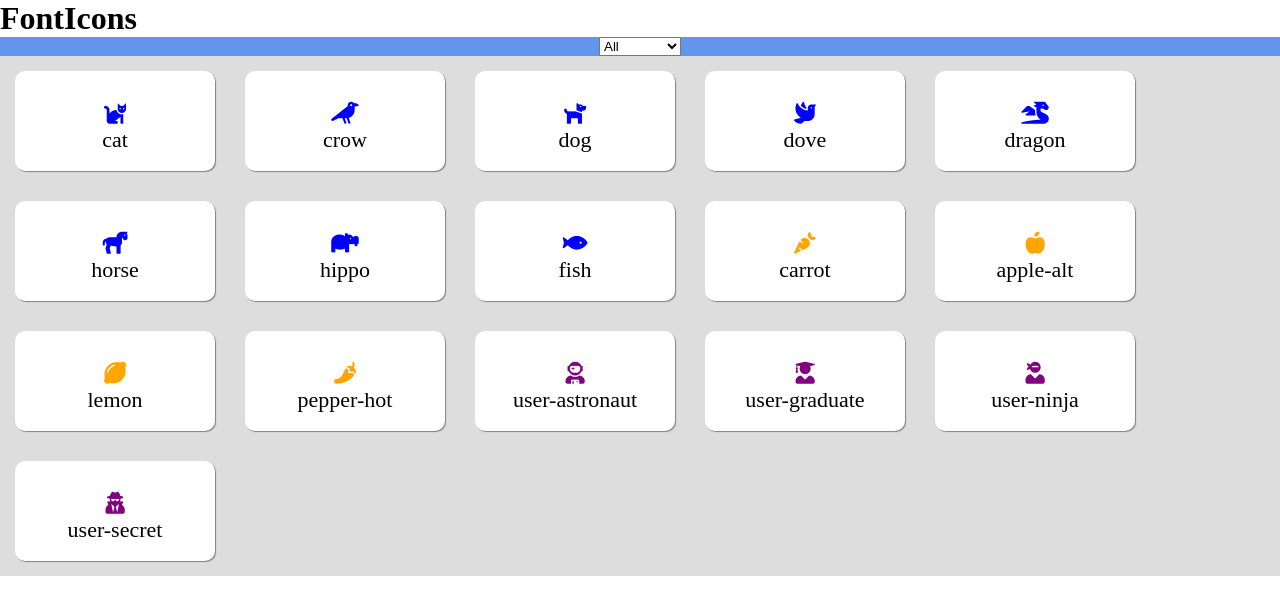
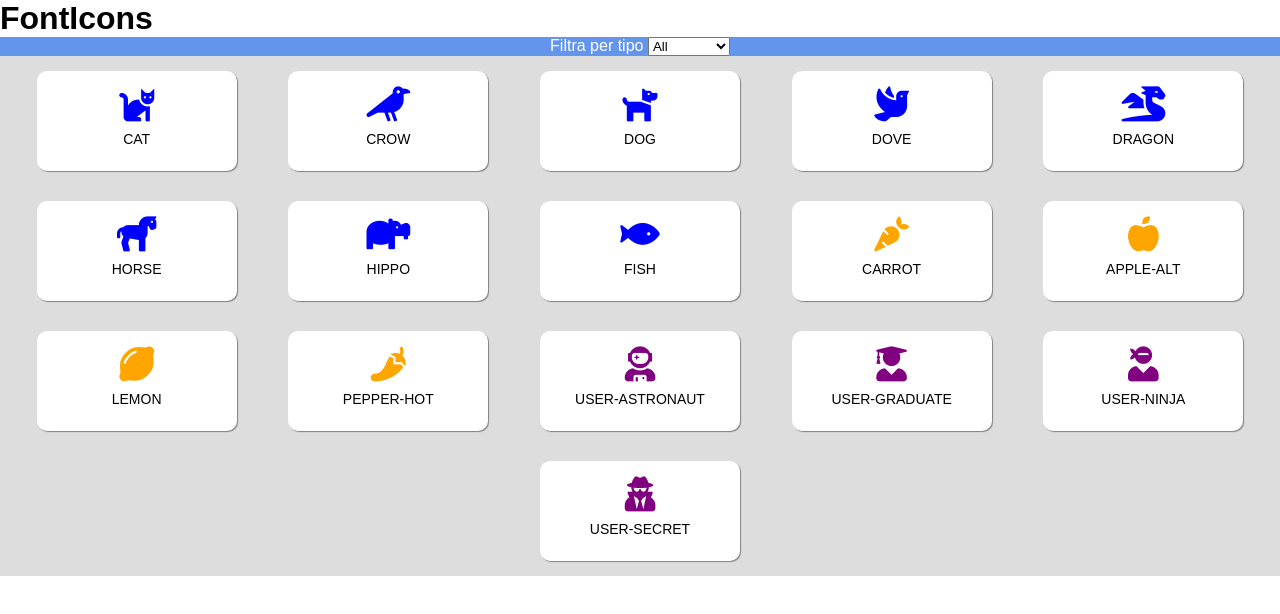
Before and after one commit to templarec/js-es6-icons, a plain HTML site: page es6-icons/index.html in a window 1280 px wide. Drawn offline with nearby package versions, Linux system fonts and the light colour scheme.

Commit message:
Esercizio completato con Bonus

```diff
--- a/es6-icons/index.html
+++ b/es6-icons/index.html
@@ -15,6 +15,7 @@
 <body>
 <h1>FontIcons</h1>
 <nav>
+	<label for="menu">Filtra per tipo</label>
 	<select id="menu">
 		<option value="all">All</option>
 		<option value="animal">Animal</option>
--- a/es6-icons/master.css
+++ b/es6-icons/master.css
@@ -3,34 +3,55 @@
 	margin: 0;
 	box-sizing: border-box;
 }
+body {
+	font-family: Arial, sans-serif;
+}
 nav {
 	text-align: center;
 	background-color: cornflowerblue;
 }
+label {
+	color: #fff;
+}
 main {
 	background-color: #DDDDDD;
+
 }
 .template {
 	display: none;
 }
 .card {
+	display: inline-block;
+	justify-content: center;
+	flex-direction: row;
+	}
+#animals {
 	display: flex;
-	justify-content: space-between;
+	justify-content: space-evenly;
+	align-items: center;
 	flex-wrap: wrap;
-
 
 }
 .card li {
-	font-size: 22px;
 	text-align: center;
 	width: 200px;
 	height: 100px;
 	display: inline-block;
+	justify-content: center;
+	align-items: center;
 	background-color: #fff;
 	border-radius: 10px;
 	box-shadow: 1px 1px 1px #818181;
 	margin: 15px 15px;
-	padding-top: 30px;
+	padding-top: 10px;
+	text-transform: uppercase;
+}
+.card ul li span {
+	padding: 5px 0;
+	font-size: 14px;
+}
+.card ul li span i{
+	font-size: 35px;
 }
 .card li span {
 	display: block;
```
